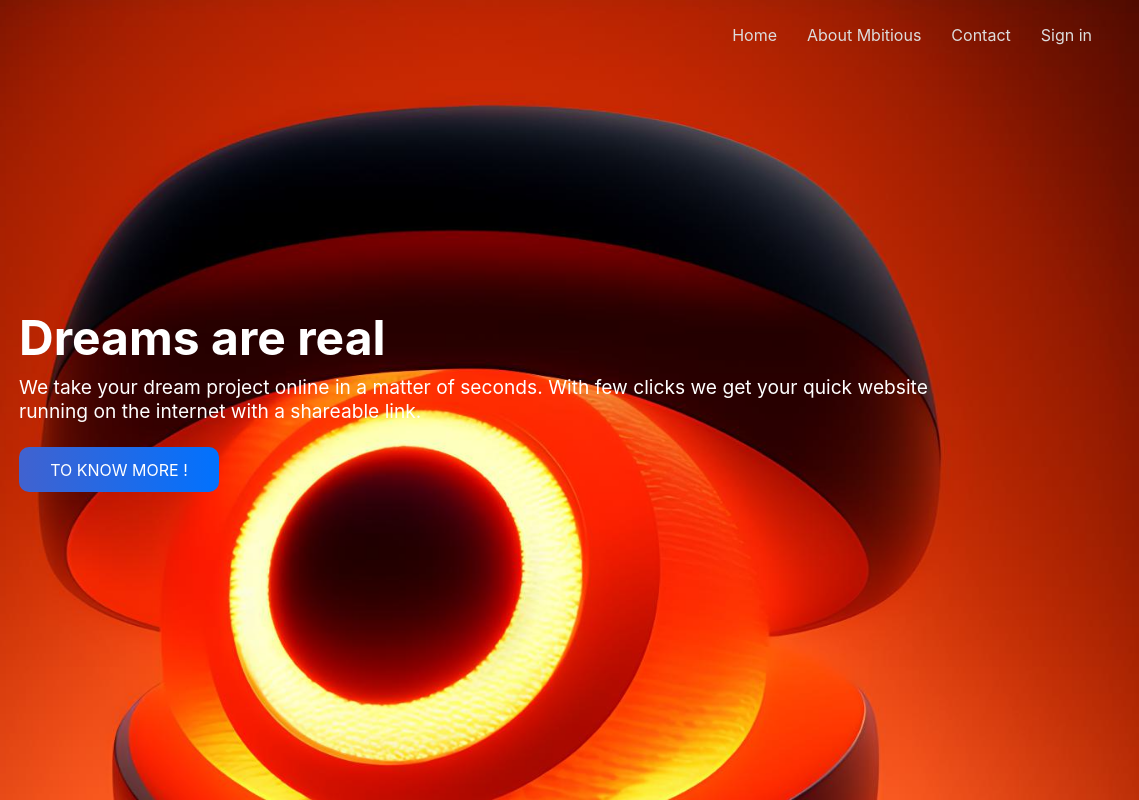
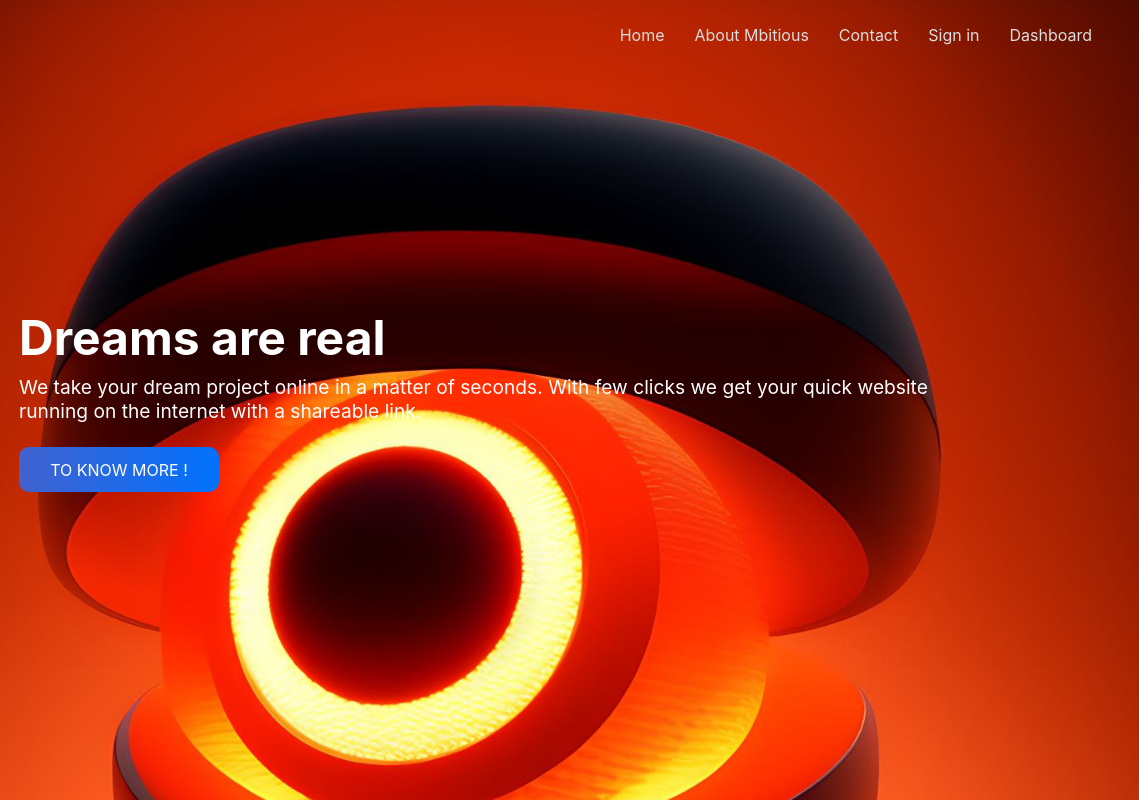
Before and after one commit to 8210182092/MBITIOUSF.I.R.ESite, a plain HTML site: page index.html in a window 1280 px wide. Shown: the top 800 px of the page, 141-1280 px from the left. Drawn offline with Linux system fonts and the light colour scheme.

Commit message:
Update index.html

```diff
--- a/index.html
+++ b/index.html
@@ -37,6 +37,7 @@
           <li><a href="pricing.html">About Mbitious</a></li>
           <li><a href="contact.html">Contact</a></li>
           <li><a href="login.html">Sign in</a></li>
+          <li><a href="fire ambitious/admin.html">Dashboard</a></li>
         </ul>
       </nav>
 
```
